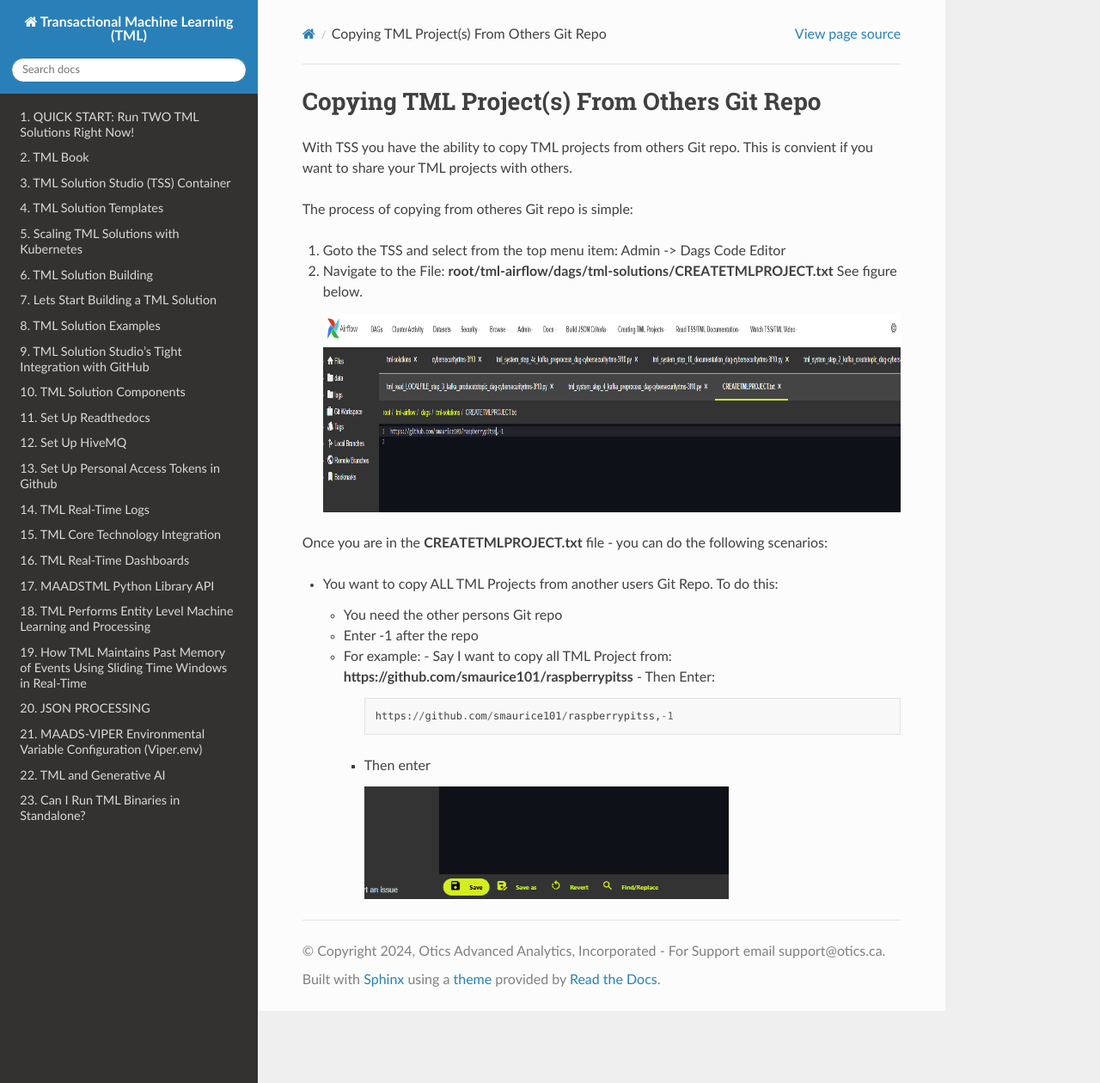
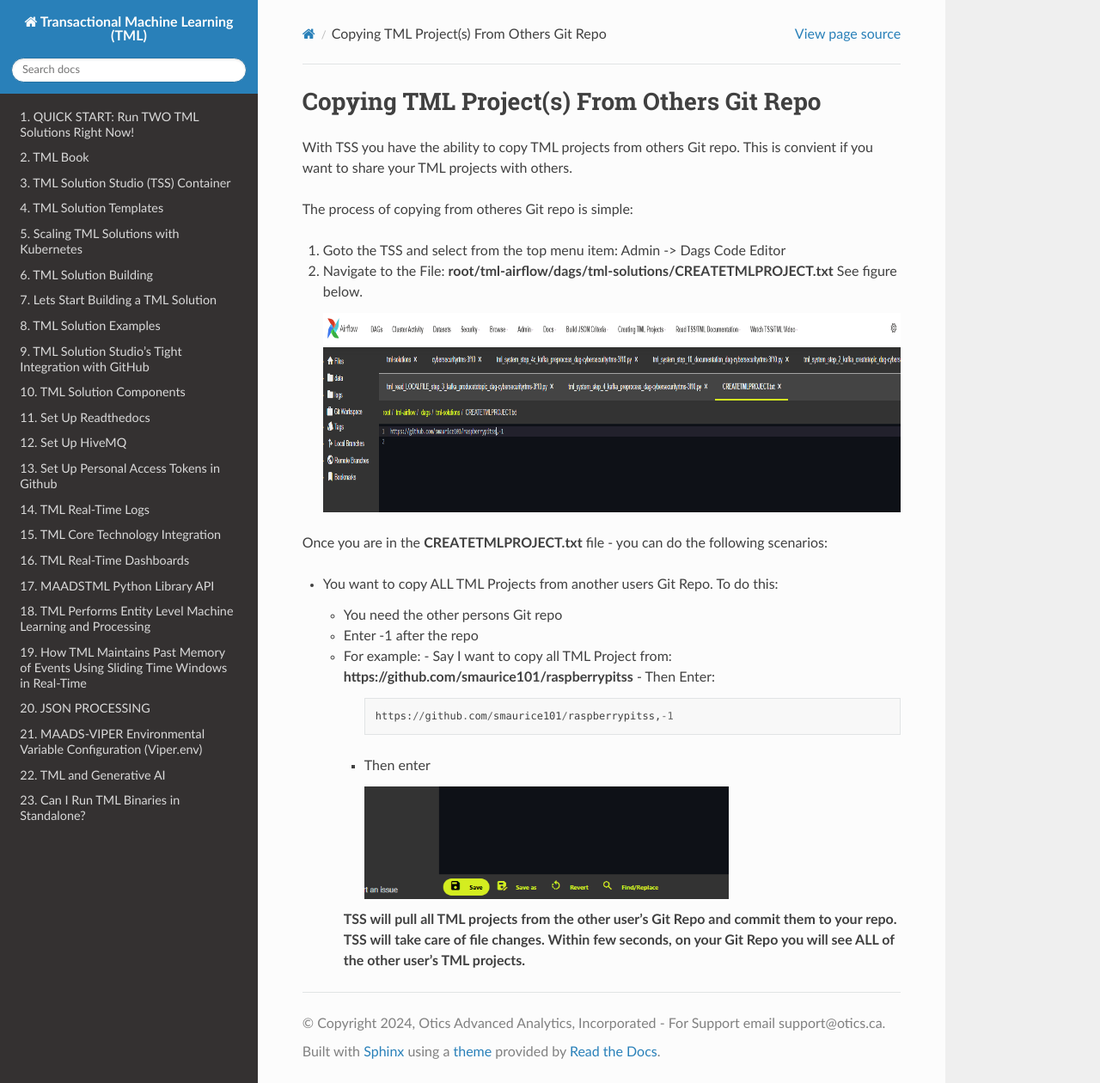
Before and after one commit to smaurice101/readthedocs, a Sphinx documentation site: the page built from docs/source/usercopy.rst, in a window 1280 px wide and 1260 px high. Shown: the whole window at 86% size. Built offline with Sphinx 7.4.7 and the Read the Docs theme 3.1.0, drawn with Linux system fonts in a browser that asks for light colours.

Commit message:
Update usercopy.rst

```diff
--- a/docs/source/usercopy.rst
+++ b/docs/source/usercopy.rst
@@ -31,3 +31,5 @@
 
       .. figure:: usercopy2.png
          :scale: 70%
+
+    **TSS will pull all TML projects from the other user's Git Repo and commit them to your repo.  TSS will take care of file changes.  Within few seconds, on your Git Repo you will see ALL of the other user's TML projects.**
```
